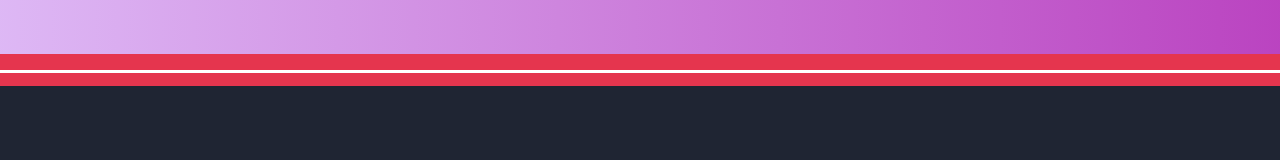
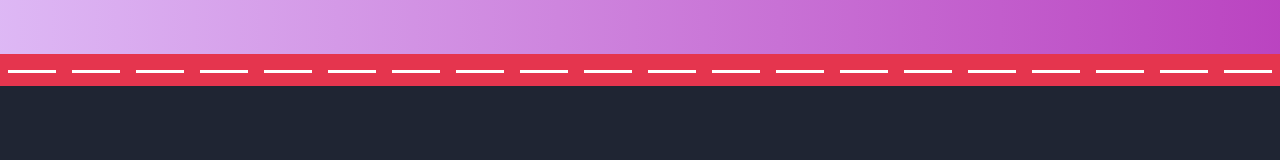
Before and after one commit to neginsoltanii/fleetai-nexus-new, a React (Vite) app: page / in a window 1280 px wide. Shown: the part 746-906 px from the top of the page. Built offline with nearby package versions, Linux system fonts and the light colour scheme.

Commit message:
Fix marquee line style
Update the marquee animation in the Index component to display short, dashed lines instead of a continuous white line, resembling road markings.
[skip gpt_engineer]

```diff
--- a/src/pages/Index.tsx
+++ b/src/pages/Index.tsx
@@ -10,12 +10,13 @@ const Index = () => {
       <Header />
       <Hero />
       <div className="relative h-8 bg-[#E5354E] overflow-hidden">
-        <div className="absolute top-1/2 left-0 right-0 h-[3px] bg-white">
-          <div className="animate-[marquee_20s_linear_infinite] whitespace-nowrap">
-            {Array(20).fill('').map((_, i) => (
-              <span key={i} className="inline-block w-20 h-full mx-4 bg-white"></span>
-            ))}
-          </div>
+        <div className="absolute top-1/2 left-0 right-0 flex justify-around">
+          {Array(20).fill('').map((_, i) => (
+            <div
+              key={i}
+              className="w-12 h-[3px] bg-white"
+            />
+          ))}
         </div>
       </div>
       <About />
```
